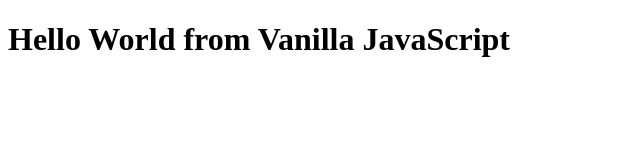
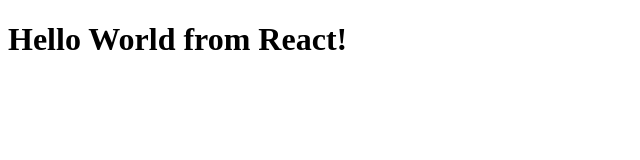
Before and after one commit to ShaneDsouza4/Swiggy-Order-Explorer, a plain HTML site: page index.html in a window 1280 px wide. Shown: the whole page, without its empty margins (0-640 px from the left). Drawn offline with nearby package versions, Linux system fonts and the light colour scheme.

Commit message:
Hello World Injected via React

```diff
--- a/index.html
+++ b/index.html
@@ -7,8 +7,10 @@
 </head>
 <body>
     <div id="root"></div>
-    <script src="index.js">
 
-    </script>
+    <script crossorigin src="https://unpkg.com/react@18/umd/react.development.js"></script>
+    <script crossorigin src="https://unpkg.com/react-dom@18/umd/react-dom.development.js"></script>
+
+    <script src="index.js"></script>
 </body>
 </html>
--- a/index.js
+++ b/index.js
@@ -1,5 +1,3 @@
-const heading = document.createElement("h1");
-heading.innerHTML = "Hello World from Vanilla JavaScript"
-
-const root =  document.getElementById('root')
-root.appendChild(heading);
+const heading = React.createElement("h1", {}, "Hello World from React!")
+const root = ReactDOM.createRoot(document.getElementById('root'));
+root.render(heading);
```
